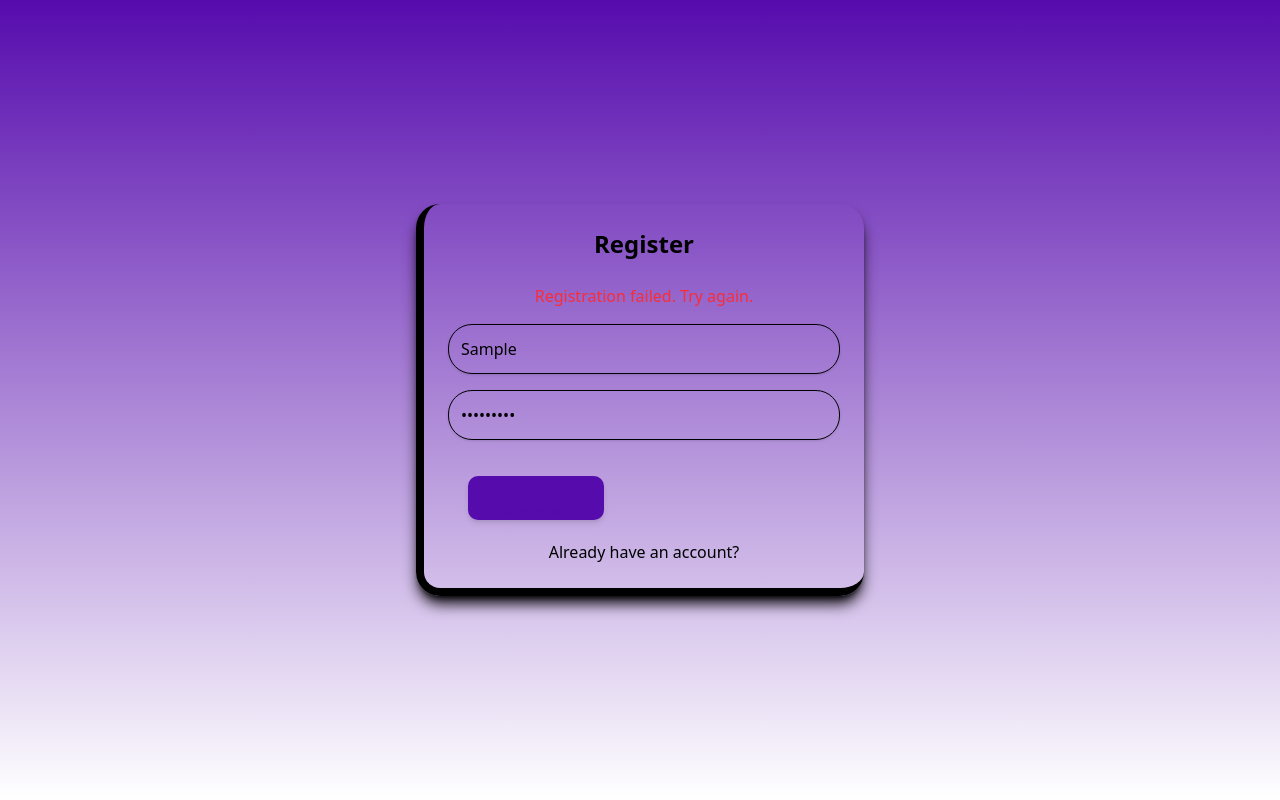
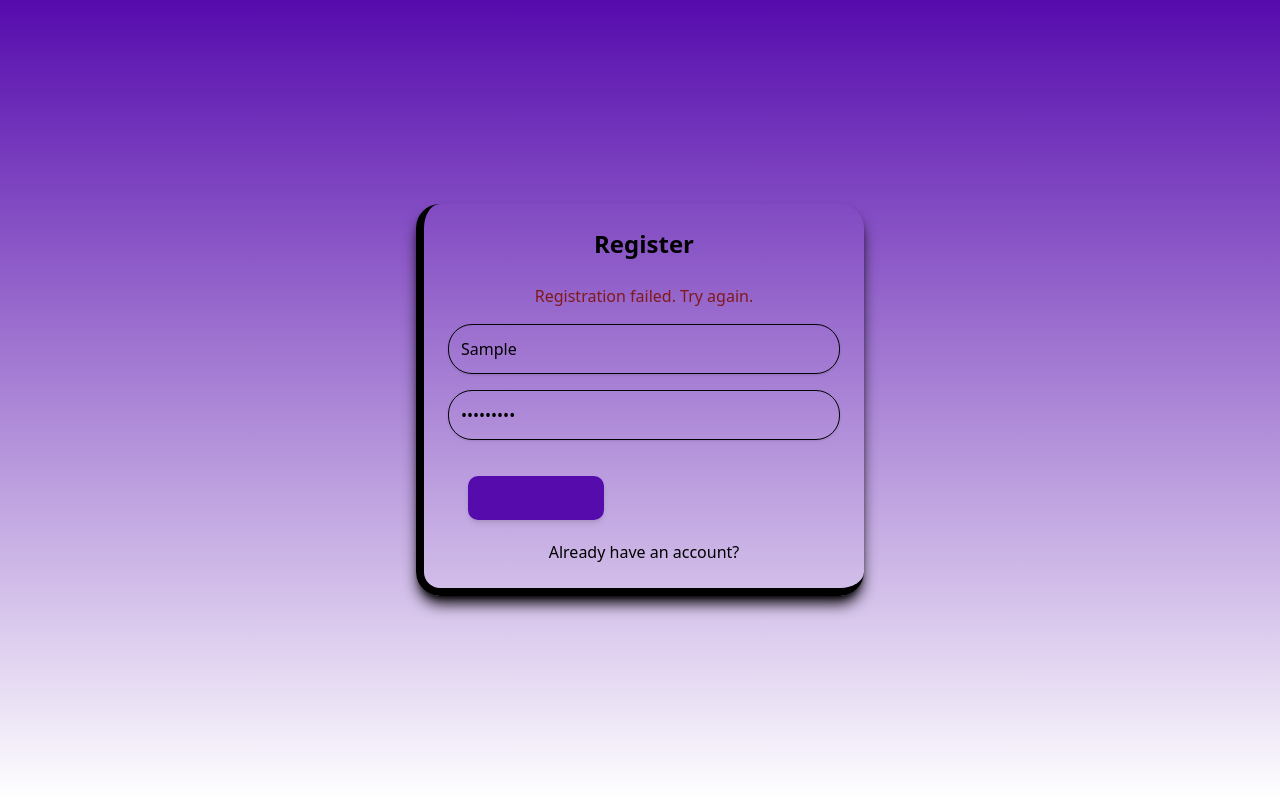
Before and after one commit to kaushik-24/JWT-authentication-system, a React (Vite) app in the folder frontend/: page /register in a window 1280 px wide. Both pictures are taken after typing "Sample", "Sample123" into the empty fields and a click on the button "Register". Built offline with nearby package versions, Linux system fonts and the light colour scheme; no server answers.

Commit message:
connect frontend and backend

```diff
--- a/frontend/src/components/Register.tsx
+++ b/frontend/src/components/Register.tsx
@@ -34,7 +34,7 @@
     <div className="h-screen flex justify-center items-center">
       <div className="max-w-md mx-auto p-6 border-l-8 border-b-8 shadow-lg shadow-black rounded-3xl">
         <h2 className="text-2xl font-bold mb-6 text-center">Register</h2>
-        {error && <p className="text-red-500 mb-4 text-center">{error}</p>}
+        {error && <p className="text-red-900 mb-4 text-center">{error}</p>}
         <form onSubmit={handleSubmit} className="space-y-4">
           <input
             type="text"
```
Also changed, not shown: 1 other file (tests, documents, lock files or other folders).
